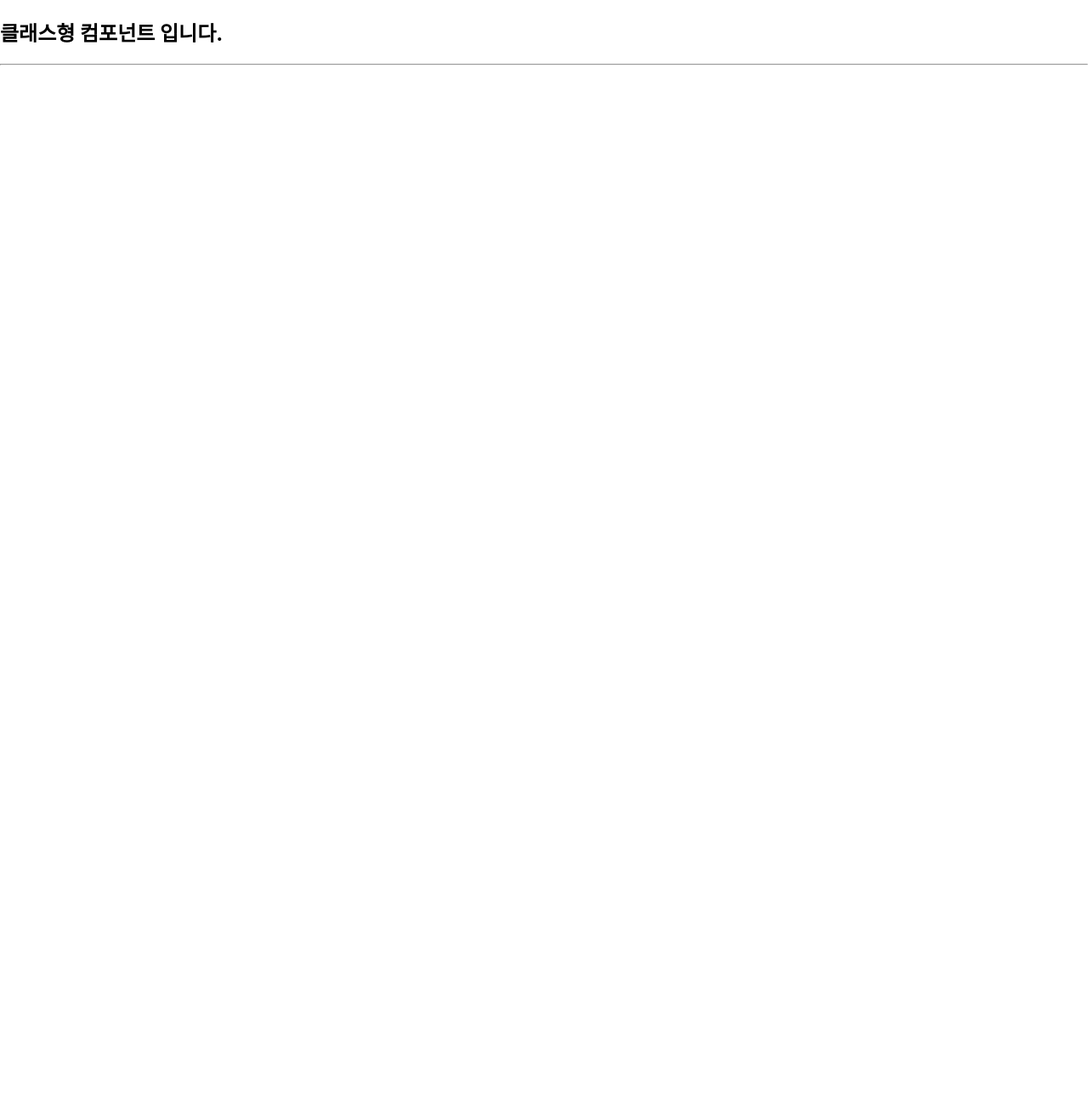
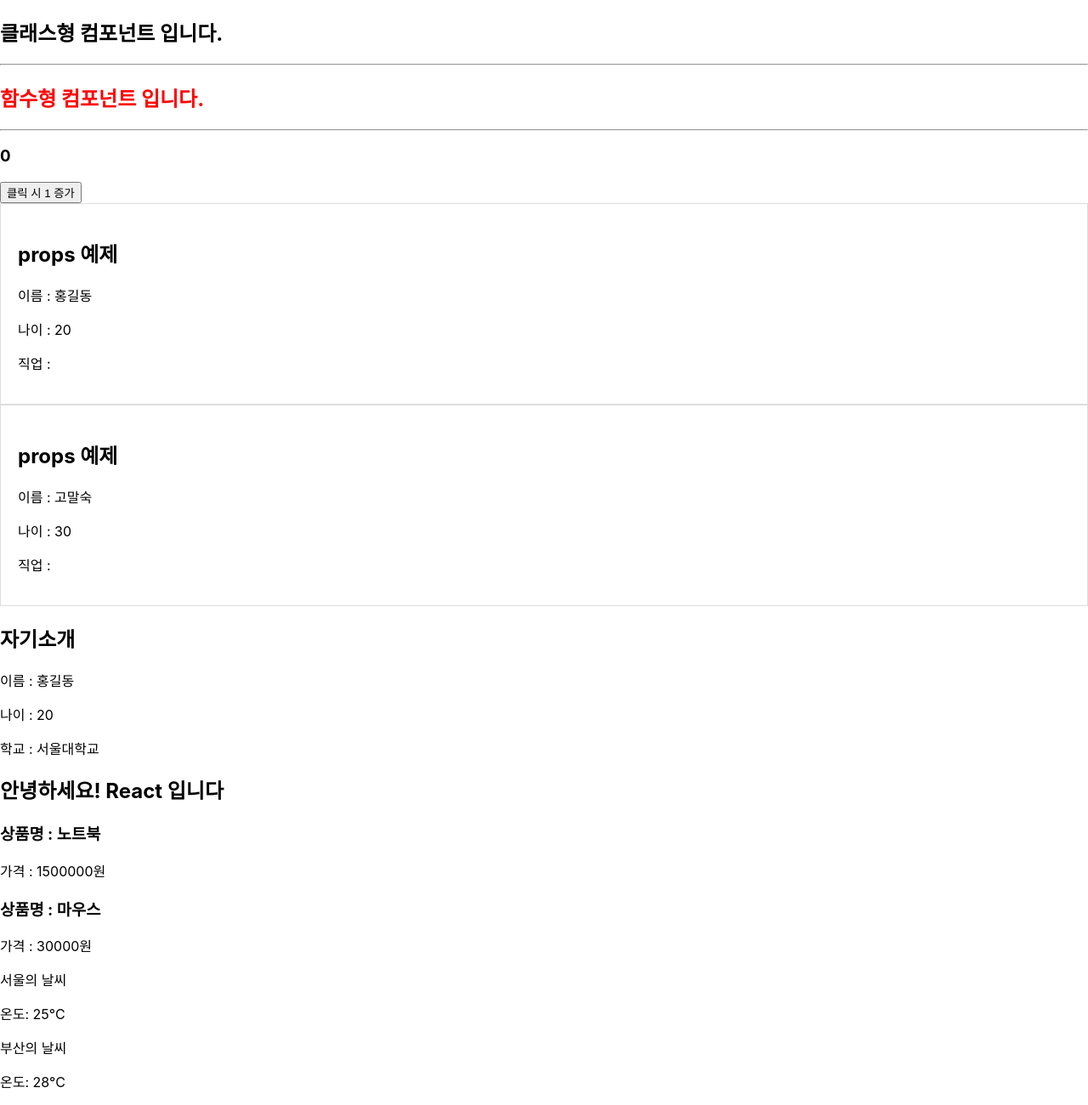
Before and after one commit to PHB-1994/react-workspace, a React (Create React App) app in the folder goodcommunity/: page / in a window 1280 px wide. Shown: the whole page at 85% size. Before the commit the page ends 800 px from the top, so only its background shows below. Built offline with nearby package versions, Linux system fonts and the light colour scheme.

Commit message:
react - class, functiom, props

```diff
--- a/goodcommunity/src/App.js
+++ b/goodcommunity/src/App.js
@@ -3,7 +3,14 @@ import logo               from './logo.svg';
 import './App.css';
 
 // import [여기서 사용할 이름]  from [js or jsx 파일 경로]
-import       ComponentEx       from "./components/R01_ClassComponent"; // css 를 얻어오고 아래 작성된 컴포넌트에 적용
+import       ComponentEx       from "./components/R01_ClassComponent";
+import FunctionEx              from "./components/R02_FunctionComponent";
+import PropsEx1 from "./components/R03_Props1"; // css 를 얻어오고 아래 작성된 컴포넌트에 적용
+import MyProfile from "./components/practice/MyProfile";
+import Greeting from "./components/practice/Greeting";
+import Product from "./components/practice/Product";
+import Weather from "./components/practice/Weather";
+
 /* App 컴포넌트 (최상위 컴포넌트)
 *
 * 보통 맨 최상위 컴포넌트는 function 을 사용하여 최상위임을 표기
@@ -24,6 +31,27 @@ function App() {
        {/* 반드시 return 에서 시작과 끝을 감싸는 태그 하나 필요 */}
 
        <ComponentEx />
+       <FunctionEx />
+       {/*
+       PropsEx1 라는 함수에 데이터를 전달하는 방식
+       전달할 데이터에서 변수이름 job 이 존재하지 않기 때문에
+       job 을 받는 곳의 데이터는 null 상태로 보여짐
+       */}
+       <PropsEx1 num='1' name='홍길동' age='20' score='90' />
+
+       <PropsEx1 name='고말숙' age='30' num='2' score='100' />
+       <MyProfile
+           name="홍길동"
+           age={20}
+           school="서울대학교"
+       />
+       <Greeting message="안녕하세요! React 입니다" />
+
+       <Product productName="노트북" price={1500000} />
+       <Product productName="마우스" price={30000} />
+
+       <Weather city="서울" temperature={25} />
+       <Weather city="부산" temperature={28} />
    </>
   );
 }
--- a/goodcommunity/src/components/R01_ClassComponent.jsx
+++ b/goodcommunity/src/components/R01_ClassComponent.jsx
@@ -31,11 +31,17 @@ import React, {Component} from "react";
 class ComponentEx extends Component{
     /* js 를 작성하는 공간이기 때문에 script 주석 사용 */
 
+    constructor(props) {
+        super(props);
+    }
+
     // render() 함수 :
     // return 되는 html 형식의 코드(jsx, js + xml) 를 화면에 출력하는 함수
     // 화면이 변경되어야 할 시점에 자동으로 호출됨
     // Component 를 상속 받은 하위 클래스에 반드시 있어야 하는 함수
     render(){
+        /* js 를 작성하는 공간이기 때문에 script 주석 사용 */
+        const value = 10;
         return(
             <>
                 {/* js or jsx 로 React 화 된 html 내부 주석 사용 */}
--- /dev/null
+++ b/goodcommunity/src/components/R02_FunctionComponent.jsx
@@ -0,0 +1,35 @@
+import {useState} from "react";
+
+const ClickCount = () => {
+    const [count, setCount] = useState(0);
+
+    return(
+        <div>
+            <h3>{count}</h3>
+            <button onClick={() => {setCount(count + 1)}}>
+                클릭 시 1 증가
+            </button>
+        </div>
+    )
+}
+
+// 함수형 컴포넌트
+// 1. 함수 생성하기
+// 2. return 구문에 출력하고자 하는 html 코드 작성
+// 3. 만든 함수를 export default 지정하기
+const FunctionEx = () => {
+    // render() 는 const 와 function 에서는 생략한다.
+    return (
+        /* 리액트 컴포넌트에 class 추가 시 className 이라고 작성
+        * 리액트는 열고 닫음을 중요시 여김
+        * 에러를 즉각적으로 확인할 수 있음
+        * */
+        <>
+            <h2 className='red'>함수형 컴포넌트 입니다.</h2>
+            <hr/>
+            <ClickCount/>
+        </>
+    )
+}
+
+export default FunctionEx;
--- /dev/null
+++ b/goodcommunity/src/components/R03_Props1.jsx
@@ -0,0 +1,20 @@
+/**
+ * 부모 컴포넌트로 전달받은 props 를 화면에 표시
+ * @param props - 부모로부터 전달받은 속성들
+ * @returns {JSX.Element}
+ * @constructor
+ */
+const PropsEx1 = (props) => {
+    return (
+        <>
+            <div style={{padding : '20px', border : '1px solid #ddd'}}>
+                <h2>props 예제</h2>
+                <p>이름 : {props.name}</p>
+                <p>나이 : {props.age}</p>
+                <p>직업 : {props.job}</p>
+            </div>
+        </>
+    )
+}
+
+export default PropsEx1
--- /dev/null
+++ b/goodcommunity/src/components/practice/Greeting.jsx
@@ -0,0 +1,9 @@
+function Greeting(props) {
+    return (
+        <>
+            <h2>{props.message}</h2>
+        </>
+    );
+}
+
+export default Greeting;
--- /dev/null
+++ b/goodcommunity/src/components/practice/MyProfile.jsx
@@ -0,0 +1,14 @@
+const MyProfile = (props) => {
+    return (
+        <>
+            <div>
+                <h2>자기소개</h2>
+                <p>이름 : {props.name}</p>
+                <p>나이 : {props.age}</p>
+                <p>학교 : {props.school}</p>
+            </div>
+        </>
+    );
+};
+
+export default MyProfile;
--- /dev/null
+++ b/goodcommunity/src/components/practice/Product.jsx
@@ -0,0 +1,12 @@
+const Product = (props) => {
+    return(
+        <>
+            <div>
+                <h3>상품명 : {props.productName}</h3>
+                <p>가격 : {props.price}원</p>
+            </div>
+        </>
+    )
+}
+
+export default Product;
--- /dev/null
+++ b/goodcommunity/src/components/practice/Weather.jsx
@@ -0,0 +1,12 @@
+const Weather = ({ city, temperature }) => {
+    return (
+        <>
+            <div>
+                <p>{city}의 날씨 </p>
+                <p>온도: {temperature}°C</p>
+            </div>
+        </>
+    );
+};
+
+export default Weather;
```
Also changed, not shown: goodcommunity/src/components/R04_Props2.jsx (added, +21 -0 lines).
